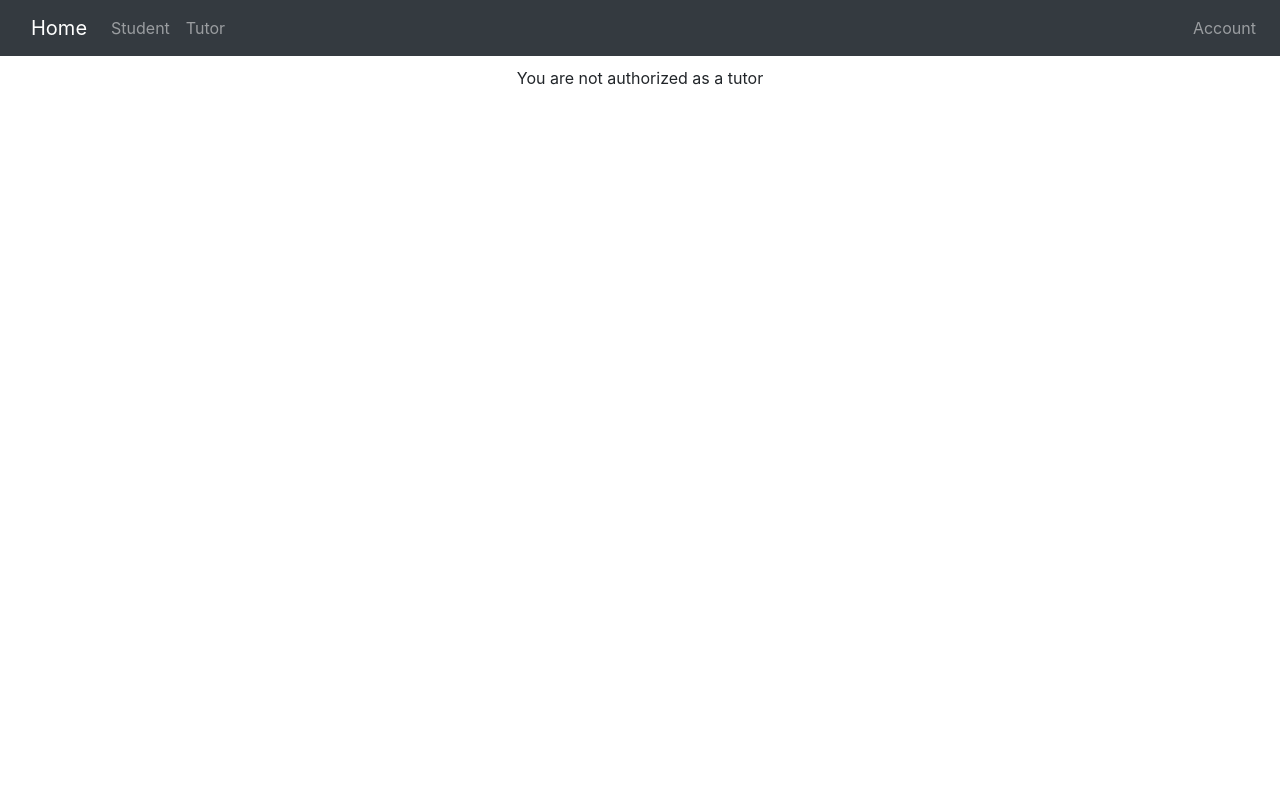
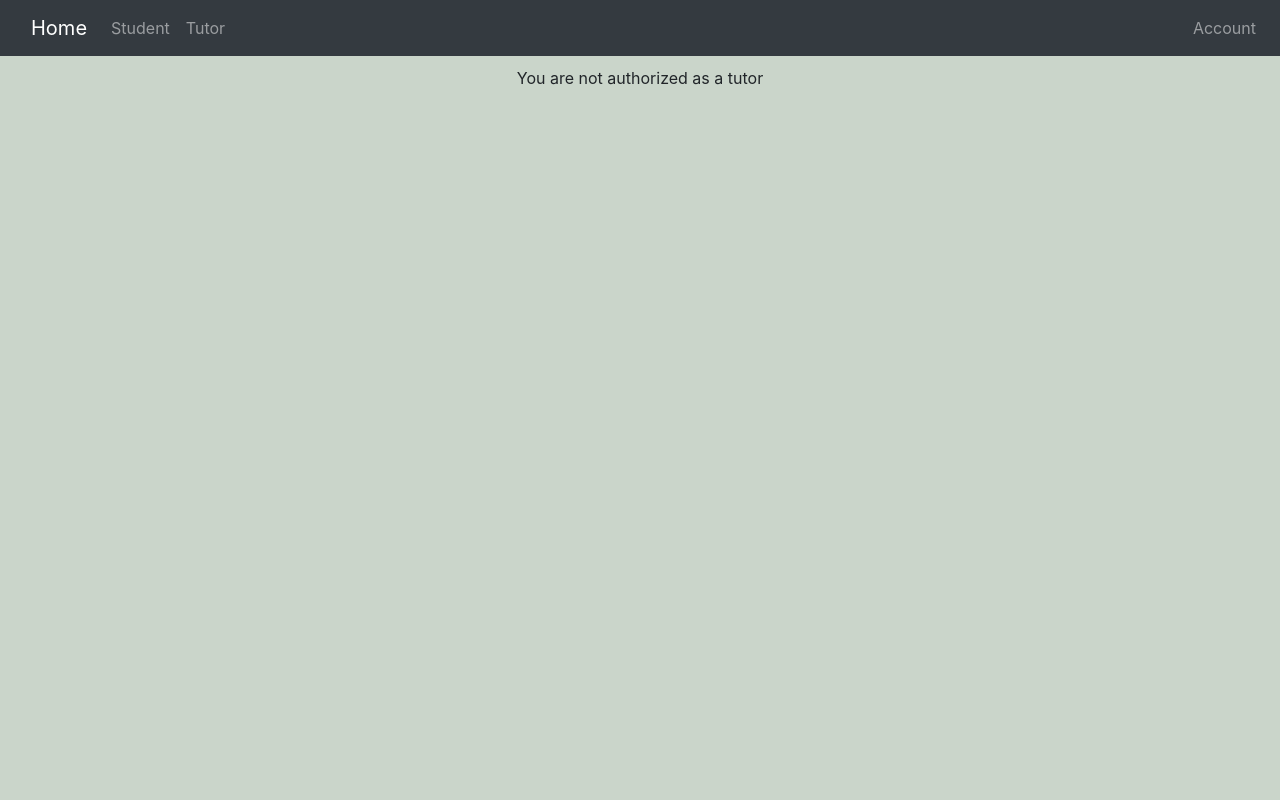
Before and after one commit to akl5sz/project-a-12-tutor-me, a Django app: page /tutor in a window 1280 px wide. Run offline with Django 4.2, Linux system fonts and the light colour scheme.

Commit message:
edited css styling

```diff
--- /dev/null
+++ b/base/static/base/style.css
@@ -0,0 +1,8 @@
+body {
+    background: #CAD5CA;
+    /* background: white url("images/background.png") no-repeat center center fixed;
+    -webkit-background-size: cover;
+    -moz-background-size: cover;
+    -o-background-size: cover;
+    background-size: cover; */
+}
--- a/base/templates/base/login.html
+++ b/base/templates/base/login.html
@@ -1,4 +1,7 @@
 {% block nav %}{% include 'base/navbar.html' %}{% endblock nav %}
+
+{% load static %}
+<link rel="stylesheet" type="text/css" href="{% static 'base/style.css' %}">
 
 <div class="d-flex flex-column align-items-center">
   <div style="height: 10px;"></div>
--- a/base/templates/base/student.html
+++ b/base/templates/base/student.html
@@ -1,4 +1,7 @@
 {% block nav %}{% include 'base/navbar.html' %}{% endblock nav %}
+
+{% load static %}
+<link rel="stylesheet" type="text/css" href="{% static 'base/style.css' %}">
 
 <div class="d-flex flex-column align-items-center">
     <div style="height: 10px;"></div>
--- a/base/templates/base/tutor.html
+++ b/base/templates/base/tutor.html
@@ -1,4 +1,7 @@
 {% block nav %}{% include 'base/navbar.html' %}{% endblock nav %}
+
+{% load static %}
+<link rel="stylesheet" type="text/css" href="{% static 'base/style.css' %}">
 
 <div class="d-flex flex-column align-items-center">
     <div style="height: 10px;"></div>
--- a/base/templates/base/unauthorized.html
+++ b/base/templates/base/unauthorized.html
@@ -1,4 +1,7 @@
 {% block nav %}{% include 'base/navbar.html' %}{% endblock nav %}
+
+{% load static %}
+<link rel="stylesheet" type="text/css" href="{% static 'base/style.css' %}">
 
 <div class="d-flex flex-column align-items-center">
     <div style="height: 10px;"></div>
```
Also changed, not shown: base/static/base/images/background.png (added).
